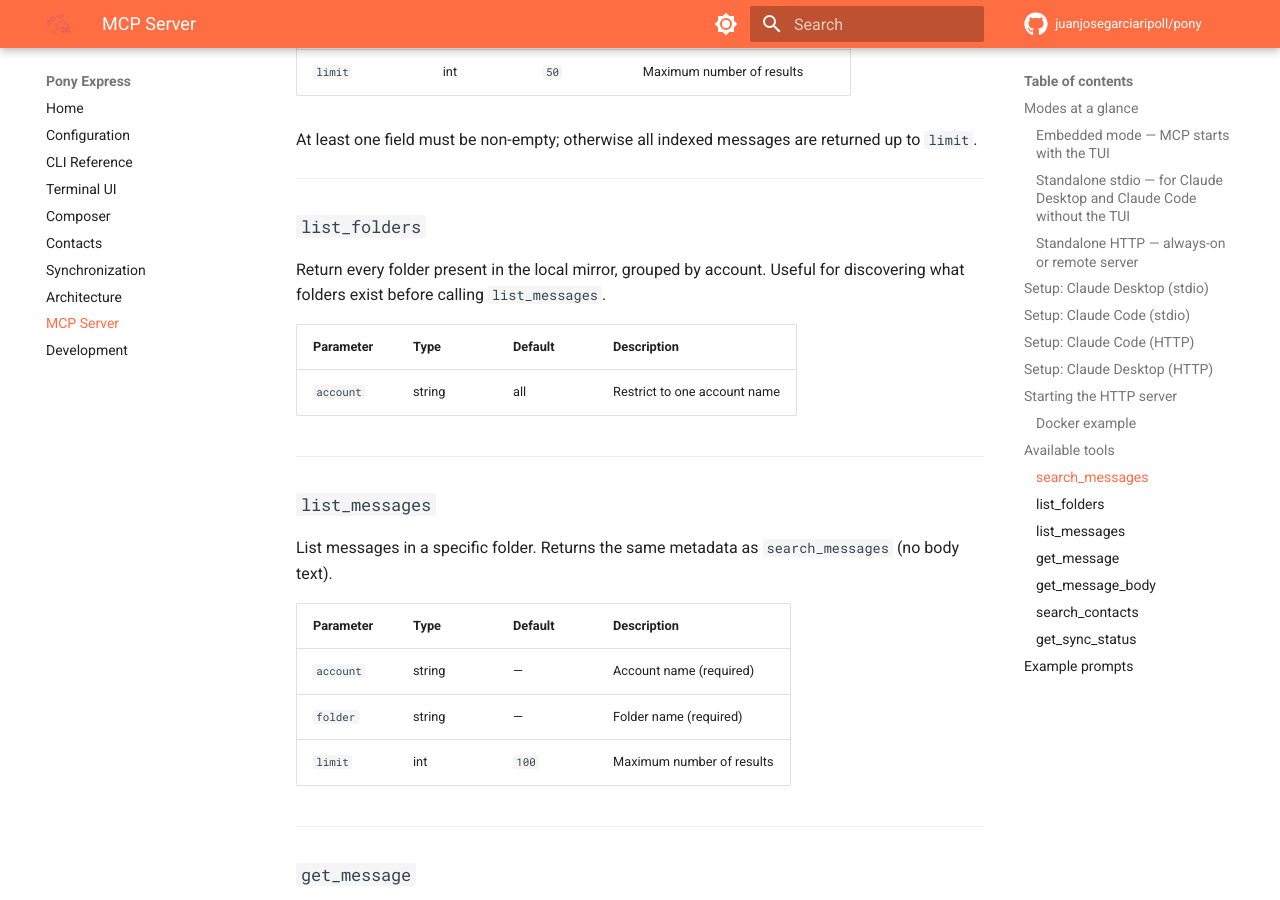
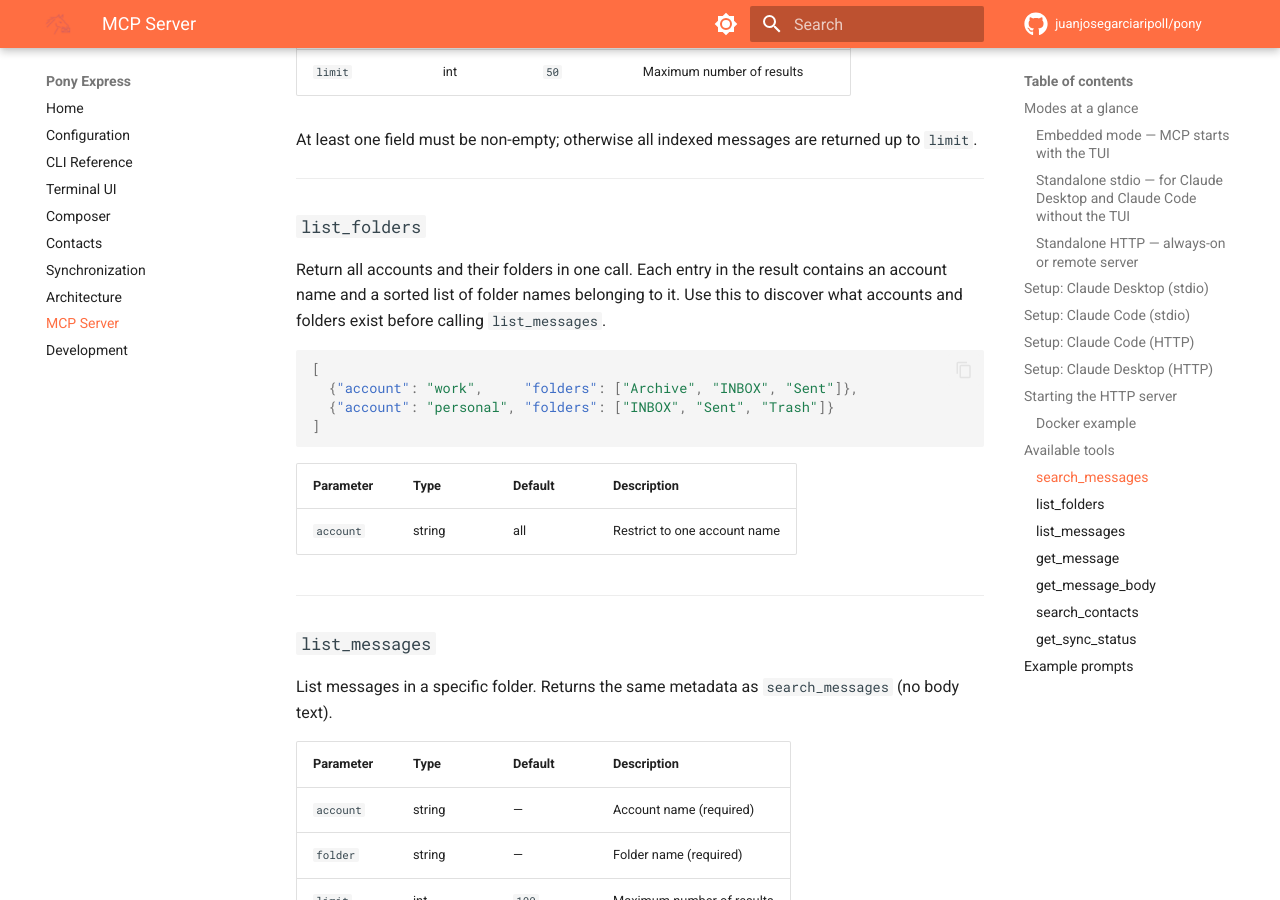
Before and after one commit to juanjosegarciaripoll/pony, an MkDocs documentation site: the page built from docs/mcp-server.md, in a window 1280 px wide and 900 px high, scrolled down 5432 px. Built offline with MkDocs 1.6.1 and Material for MkDocs 9.7.7, drawn with Linux system fonts in a browser that asks for light colours; comment, search, counter and statistics services are not loaded.

Commit message:
Change format of list_folders in MCP

````diff
--- a/docs/mcp-server.md
+++ b/docs/mcp-server.md
@@ -265,8 +265,17 @@ returned up to `limit`.
 
 ### `list_folders`
 
-Return every folder present in the local mirror, grouped by account.  Useful
-for discovering what folders exist before calling `list_messages`.
+Return all accounts and their folders in one call.  Each entry in the result
+contains an account name and a sorted list of folder names belonging to it.
+Use this to discover what accounts and folders exist before calling
+`list_messages`.
+
+```json
+[
+  {"account": "work",     "folders": ["Archive", "INBOX", "Sent"]},
+  {"account": "personal", "folders": ["INBOX", "Sent", "Trash"]}
+]
+```
 
 | Parameter | Type | Default | Description |
 |---|---|---|---|
````
Also changed, not shown: 1 other file.
